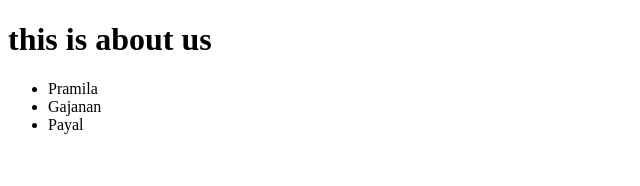
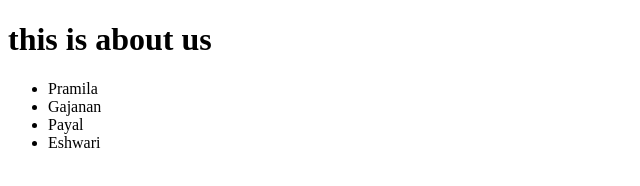
Before and after one commit to Pramila93/AsdmGitPract, a plain HTML site: page aboutus.html in a window 1280 px wide. Shown: the full height of the page, 0-640 px from the left. Drawn offline with Linux system fonts and the light colour scheme.

Commit message:
version 0.4

```diff
--- a/aboutus.html
+++ b/aboutus.html
@@ -11,6 +11,7 @@
         <li>Pramila</li>
         <li>Gajanan</li>
         <li>Payal</li>
+        <li>Eshwari</li>
     </ul>
 </body>
 </html>
```
